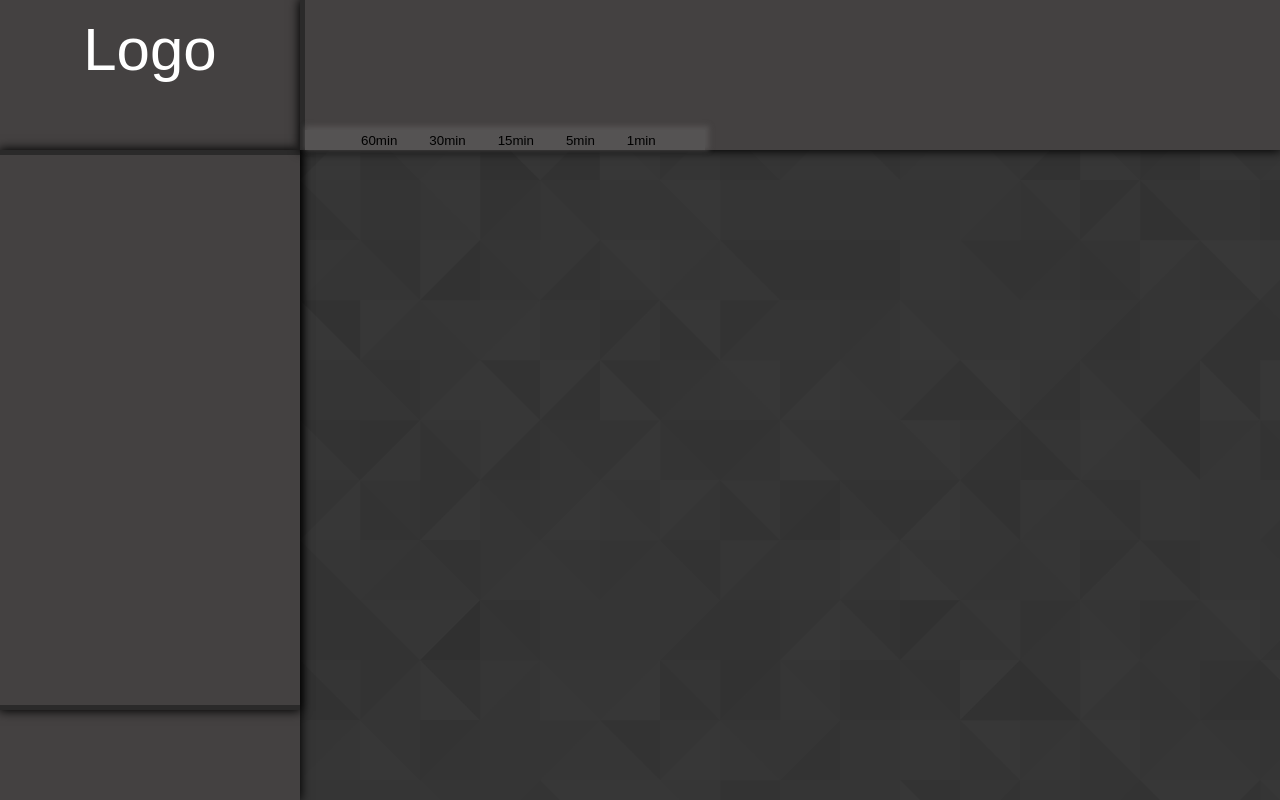
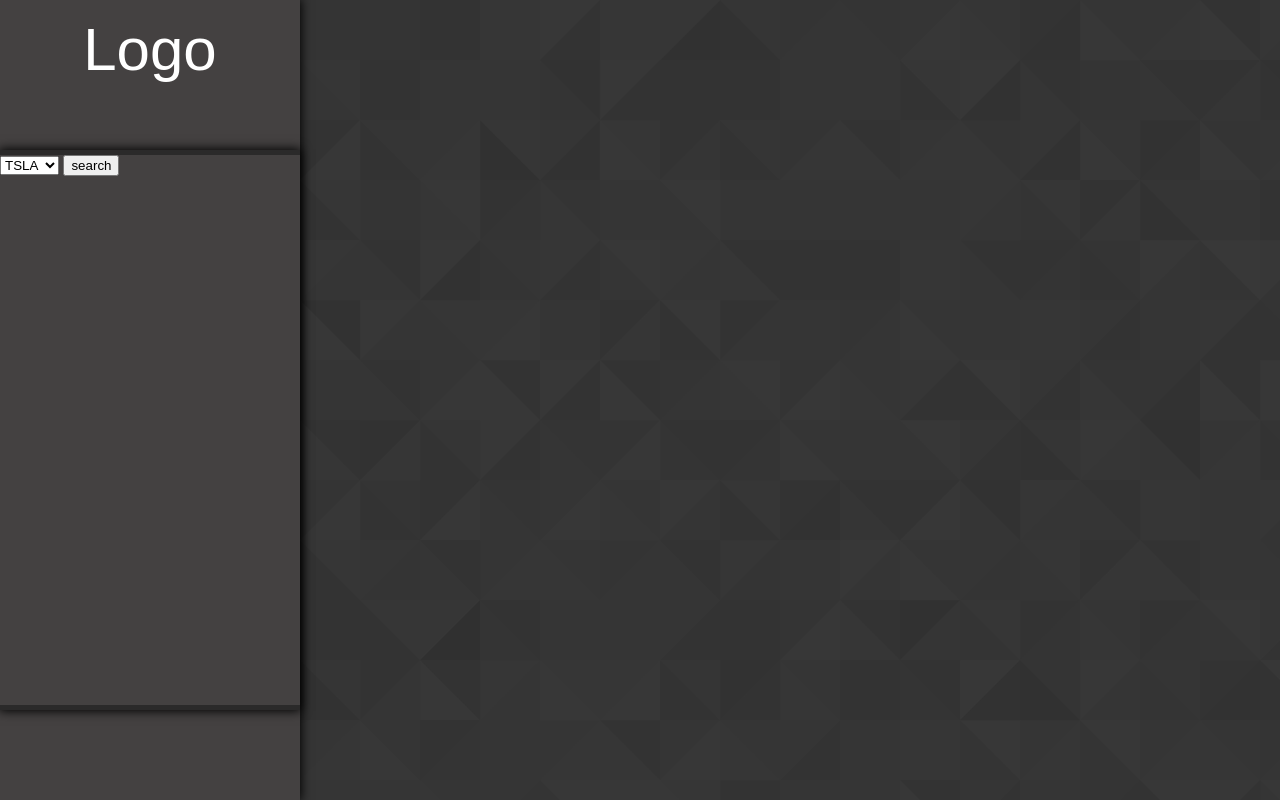
Before and after one commit to PlonkaKonrad/Stock, a plain HTML site: page index.html in a window 1280 px wide. Drawn offline with nearby package versions, Linux system fonts and the light colour scheme.

Commit message:
add select company

```diff
--- a/index.html
+++ b/index.html
@@ -16,6 +16,20 @@
            <div class="logo">Logo</div>
 
            <div class='settings'>
+               <select id='company'>
+                <option>TSLA</option>
+                <option>KO</option>
+                <option>DOW</option>
+                <option>IBM</option>
+                <option>MCD</option>
+                <option>MSFT</option>
+                <option>NKE</option>
+                <option>INTC</option>
+                <option>GS</option>
+                <option>JPM</option>
+               </select>
+
+               <button onclick="fetchData()" class='search'>search</button>
 
 
 
@@ -26,22 +40,7 @@
            </div>
        </aside>
 
-       <nav>
 
-        <div class='interval'>
-
-
-            <ul>
-                <li><button class='btn t60'>60min</button></li>
-                <li><button class='btn t30'>30min</button></li>
-                <li><button class='btn t15'>15min</button></li>
-                <li><button class='btn t5'>5min</button></li>
-                <li><button class='btn t1'>1min</button></li>
-            </ul>
-
-        </div>
-
-       </nav>
 
        <div class="display">
 
--- a/script.js
+++ b/script.js
@@ -3,17 +3,25 @@ function fetchData() {
 
 
 
-    let example2 = "https://www.alphavantage.co/query?function=TIME_SERIES_WEEKLY&symbol=TSLA&apikey=MAFIRWJKPWJ3T0GS"
+    let company = $('#company').val();
+
+
+    let link = "https://www.alphavantage.co/query?function=TIME_SERIES_WEEKLY&symbol="+company+"&apikey=MAFIRWJKPWJ3T0GS"
 
 
 
-    fetch(example2)
+
+    fetch(link)
        .then(response =>{
            return response.json();
        }).then(data =>{
-        //console.log(data);
+       // console.log(data);
+
+
 
         let timeEntries = Object.entries(data['Weekly Time Series']);
+
+        let symbol = data['Meta Data']['2. Symbol'];
 
 
         let daysArr = [];
@@ -57,7 +65,7 @@ function fetchData() {
 
 
             console.log(daysArrReverse);
-            drawChart(openPriceArrReverse, daysArrReverse);
+            drawChart(openPriceArrReverse, daysArrReverse, symbol );
 
 
 
@@ -71,14 +79,14 @@ function fetchData() {
 
    //////////////////////////////////////////////////////////////// CHART FUNCTION
 
-function drawChart(data, date) {
+function drawChart(data, date, symbol) {
 const ctx = document.getElementById('chart').getContext('2d');
 const myChart = new Chart(ctx, {
     type: 'line',
     data: {
         labels: date,
         datasets: [{
-            label: 'Price',
+            label: symbol,
             data: data,
             backgroundColor: [
                 'rgba(84, 255, 187, 0.2)'
@@ -102,30 +110,3 @@ const myChart = new Chart(ctx, {
         }
     }
 })};
-
-
-
-
-///////////////////////////////////////////////////////////////// GLOW BUTTON
-
-$('.btn').on("click", function(){
-
-
-        $('.btn').removeClass('btn-active')
-        $(this).toggleClass('btn-active');
-
-
-        fetchData();
-
-
-
-    })
-
-
-
-
-
-
-
-
-   ////////////////////////////////////////////////  STYLES  SCRIPTS
--- a/style.css
+++ b/style.css
@@ -18,52 +18,12 @@ body {
   text-shadow: 0 0 2px yellowgreen;
 }
 /*/////////////////////////////////////////////////////////////////////////////////////////////*/
-nav {
-  width: calc(100% - 300px);
-  height: 150px;
-  background-color: var(--sBgC);
-  border-left: 5px solid rgb(43, 42, 42);
-  box-sizing: border-box;
-  position: absolute;
-  right: 0;
-  top: 0;
-  box-shadow: 0 0 10px 1px black;
-}
-
-.interval {
-  height: 20px;
-  width: 400px;
-  background-color: var(--sBgA);
-  position: absolute;
-  left: 0;
-  bottom: 0;
-  display: flex;
-  flex-direction: row;
-  box-shadow: 2px -2px 5px 2px var(--sBgA);
-}
-
-.interval > ul {
-  list-style: none;
-  display: flex;
-  margin: 0;
-}
-.interval > ul > li {
-  display: block;
-  padding: 0px 10px;
-  line-height: 20px;
-  color: var(--sBgB);
-}
-
-li > button {
-  background-color: transparent;
-  border: none;
-}
 
 /*//////////////////////////////////////////////////////////////////////////////////////////////CHART BARS//////*/
 
 .display {
   height: calc(100vh - 150px);
-  width: calc(100vw - 300px);
+  width: calc(100vw - 500px);
   position: absolute;
   left: 300px;
   top: 150px;
```
